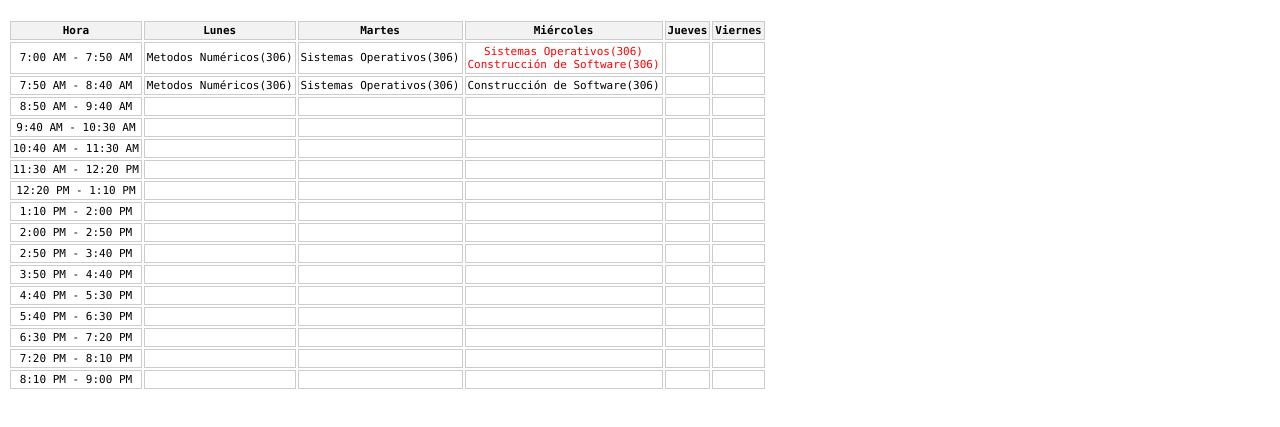
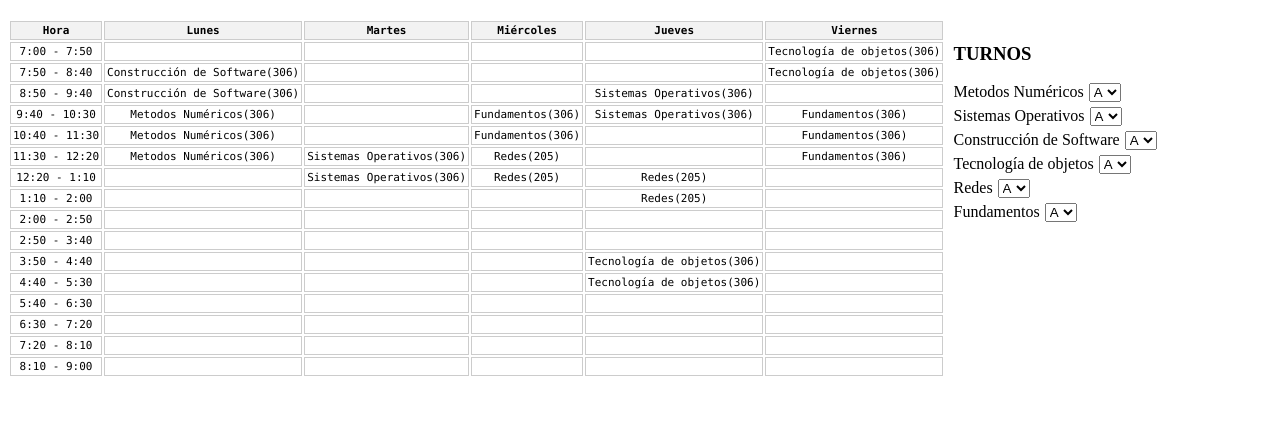
Before and after one commit to atn25042002/Generador_Horario, a plain HTML site: page index.html in a window 1280 px wide. Shown: the part 61-488 px from the top of the page. Drawn offline with Linux system fonts and the light colour scheme.

Commit message:
Agregando zona de turnos y agregando actualizar

```diff
--- a/css/styles.css
+++ b/css/styles.css
@@ -14,3 +14,38 @@ th, td {
 th {
     background-color: #f2f2f2;
 }
+
+.centro {
+    width: 100%; /* Ancho del contenedor principal */
+    height: 200px; /* Altura del contenedor principal (puedes ajustarla según tus necesidades) */
+    display: flex; /* Utilizar flexbox para distribuir los divs horizontalmente */
+}
+
+/*#horarioHora{
+    width: 65px;
+}*/
+
+/*.cols{
+    border: 1px solid #000;
+}*/
+
+/* Estilo de los divs internos */
+#col1{
+    width: 75%;
+    height: 400px;
+}
+
+#col2{
+    width: 25%;
+    padding: 5px 5px 5px 5px;
+    height: 300px;
+}
+
+label, select {
+    margin-bottom: 5px; /* Espacio entre etiquetas y select */
+    margin-right: 5px;
+}
+
+select{
+    align-items: end;
+}
--- a/index.html
+++ b/index.html
@@ -10,6 +10,8 @@
 </head>
 <body>
     <h1>Horario de Clases</h1>
+    <div class="centro">
+        <div id="col1" class="cols">
             <table id="horarioTable">
                 <thead>
                     <tr>
@@ -25,5 +27,11 @@
                     <!-- Las filas de la tabla serán generadas por JavaScript -->
                 </tbody>
             </table>
+        </div>
+        <div id="col2" class="cols">
+            <h3>TURNOS</h3>
+        </div>
+    </div>
+
 </body>
 </html>
--- a/js/generar.js
+++ b/js/generar.js
@@ -9,23 +9,35 @@ class Curso{
 }
 
 var intervalosHorarios = [
-    "7:00 AM - 7:50 AM",
-    "7:50 AM - 8:40 AM",
-    "8:50 AM - 9:40 AM",
-    "9:40 AM - 10:30 AM",
-    "10:40 AM - 11:30 AM",
-    "11:30 AM - 12:20 PM",
-    "12:20 PM - 1:10 PM",
-    "1:10 PM - 2:00 PM",
-    "2:00 PM - 2:50 PM",
-    "2:50 PM - 3:40 PM",
-    "3:50 PM - 4:40 PM",
-    "4:40 PM - 5:30 PM",
-    "5:40 PM - 6:30 PM",
-    "6:30 PM - 7:20 PM",
-    "7:20 PM - 8:10 PM",
-    "8:10 PM - 9:00 PM"
+    "7:00 - 7:50",
+    "7:50 - 8:40",
+    "8:50 - 9:40",
+    "9:40 - 10:30",
+    "10:40 - 11:30",
+    "11:30 - 12:20",
+    "12:20  - 1:10",
+    "1:10  - 2:00",
+    "2:00  - 2:50",
+    "2:50  - 3:40",
+    "3:50  - 4:40",
+    "4:40  - 5:30",
+    "5:40  - 6:30",
+    "6:30  - 7:20",
+    "7:20  - 8:10",
+    "8:10  - 9:00"
 ];
+
+var letra = {
+    1: 'A',
+    2: 'B',
+    3: 'C',
+    4: 'D',
+    5: 'E',
+    6: 'F',
+    7: 'G',
+    8: 'H',
+    9: 'I',
+};
 
 var cursos= [];
 
@@ -51,6 +63,28 @@ function generarBloques(){
     });
 }
 
+function generarCursos(){
+    let lstcursos= document.getElementById("col2");
+    cursos.forEach(function(curso){
+        let label= document.createElement('label');
+        label.textContent= curso.nombre;
+        let turnos= document.createElement('select');
+        turnos.setAttribute('id', curso.nombre);
+        turnos.addEventListener("change", function() {
+            actualizar();
+        });
+        for(let i= 0; i< curso.horas.length; i++){
+            let opcion= document.createElement('option');
+            opcion.text= letra[i+1];
+            opcion.value= i;
+            turnos.appendChild(opcion);
+        }
+        lstcursos.appendChild(label);
+        lstcursos.appendChild(turnos);
+        lstcursos.append(document.createElement("br"));
+    })
+}
+
 function llenarHorario(){
     let bloque;
     /*Object.keys(cursos).forEach(function(curso){
@@ -64,20 +98,47 @@ function llenarHorario(){
     });*/
     console.log(cursos);
     cursos.forEach(function(curso){
-        curso.horas.forEach(function(hora){
+        let turno= document.getElementById(curso.nombre).value;
+        curso.horas[turno].forEach(function(hora){
             bloque= document.getElementById("hora" + hora);
             if(bloque.textContent != ""){
                 bloque.style.color="red";
             }
-            bloque.innerHTML= bloque.innerHTML + curso.nombre + "(" + curso.aula + ")" + "<br>";
+            bloque.innerHTML= bloque.innerHTML + curso.nombre + "(" + curso.aula[turno] + ")" + "<br>";
         });
     })
 }
 
-document.addEventListener("DOMContentLoaded", function() {
-    cursos.push(new Curso("Metodos Numéricos", "306", [1,6],"Olha", true));
-    cursos.push(new Curso("Sistemas Operativos", "306", [2,3,7],"Karim", true));
-    cursos.push(new Curso("Construcción de Software", "306", [3,8],"Arroyo", true));
+function actualizar(){
+    const tablaHTML = `
+    <table id="horarioTable">
+        <thead>
+            <tr>
+                <th id="horarioHora" >Hora</th>
+                <th class="horarioDia">Lunes</th>
+                <th class="horarioDia">Martes</th>
+                <th class="horarioDia">Miércoles</th>
+                <th class="horarioDia">Jueves</th>
+                <th class="horarioDia">Viernes</th>
+            </tr>
+        </thead>
+        <tbody>
+            <!-- Las filas de la tabla serán generadas por JavaScript -->
+        </tbody>
+    </table>`;
+    document.getElementById("horarioTable").innerHTML= tablaHTML;
     generarBloques();
     llenarHorario();
+}
+
+document.addEventListener("DOMContentLoaded", function() {
+    cursos.push(new Curso("Metodos Numéricos", ["306","306","306"], [[16,21,26],[43,48,53],[28,33,38]],["Olha","Olha","Olha"], true));
+    cursos.push(new Curso("Sistemas Operativos", ["306","306","306"], [[27,32,14,19],[51,56,44,49],[37,42,24,29]],["Karim","Aceituno","Karim"], true));
+    cursos.push(new Curso("Construcción de Software", ["306","306","306"], [[6,11],[36,41],[17,22],[47,52]],["Arroyo","Arroyo","Edith","Edith"], true));
+    cursos.push(new Curso("Tecnología de objetos", ["306","306","302"], [[54,59,5,10],[71,76,74,79],[72,77,75,80]],["Bornas","Bornas","Sardón"], true));
+    cursos.push(new Curso("Redes", ["205","306","306"], [[28,33,34,39],[57,62,68,73],[67,72,34,39]],["Lucy","Lino","Lino"], true));
+    cursos.push(new Curso("Fundamentos", ["306","306","306"], [[18,23,20,25,30],[58,63,35,40,45],[3,8,13,4,9]],["Juarez","Juarez","Juarez"], true));
+    generarBloques();
+    generarCursos();
+    llenarHorario();
 });
```
Lines whose indentation alone changed are shown as unchanged.
